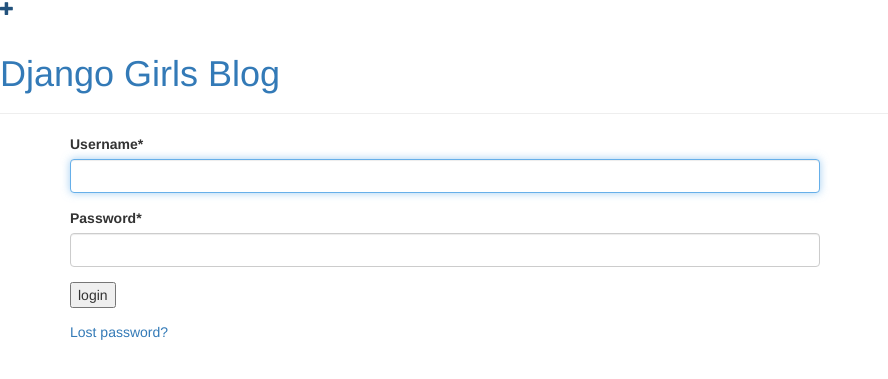
After one commit to mportilla/django_girls_tut, a Django app: page /login/ in a window 1280 px wide. The commit adds this page. Shown: the top 379 px of the page, without its empty margins (0-888 px from the left). Run offline with Django 3.2, Linux system fonts and the light colour scheme; some libraries are stand-ins or nearby versions.

Commit message:
manejo de autenticacion

```diff
--- a/blog/views.py
+++ b/blog/views.py
@@ -2,6 +2,7 @@
 from django.utils import timezone
 from .models import Post,Comment
 from .forms import PostForm,CommentForm
+from django.contrib.auth.decorators import login_required
 
 
 # Create your views here.
@@ -25,6 +26,7 @@
 
         return render(request, 'blog/post_detail.html', {'post': post,'comments':comments,'form':form})
 
+@login_required(login_url='login')
 def post_new(request):
     if request.method == "POST":
         form = PostForm(request.POST)
@@ -38,6 +40,7 @@
         form = PostForm()
     return render(request, 'blog/post_edit.html', {'form': form})
 
+@login_required(login_url='login')
 def post_edit(request, pk):
         post = get_object_or_404(Post, pk=pk)
         if request.method == "POST":
@@ -51,6 +54,8 @@
             form = PostForm(instance=post)
         return render(request, 'blog/post_edit.html', {'form': form})
 
+
+@login_required(login_url='login')
 def post_delete(request,pk):
         post = get_object_or_404(Post, pk=pk)
         post.delete()
--- a/django_tut/settings.py
+++ b/django_tut/settings.py
@@ -27,6 +27,9 @@
 DEBUG = True
 
 ALLOWED_HOSTS = []
+
+LOGIN_REDIRECT_URL = '/'
+
 
 
 # Application definition
--- a/django_tut/templates/base.html
+++ b/django_tut/templates/base.html
@@ -1,10 +1,11 @@
 {% load staticfiles %}
+
 <html>
     <head>
         <title>Django Girls blog</title>
         <link rel="stylesheet" href="//maxcdn.bootstrapcdn.com/bootstrap/3.2.0/css/bootstrap.min.css">
         <link rel="stylesheet" href="//maxcdn.bootstrapcdn.com/bootstrap/3.2.0/css/bootstrap-theme.min.css">
-        <link rel="stylesheet" href="{% static 'css/blog.css' %}">
+        <link rel="stylesheet" href="{% static 'blog.css' %}">
         <link href="http://fonts.googleapis.com/css?family=Lobster&subset=latin,latin-ext" rel="stylesheet" type="text/css">
         <a href="{% url 'blog.views.post_new' %}" class="top-menu"><span class="glyphicon glyphicon-plus"></span></a>
     </head>
--- /dev/null
+++ b/django_tut/templates/registration/login.html
@@ -0,0 +1,31 @@
+{% extends "base.html" %}
+{% load crispy_forms_tags %}
+
+
+{% block content %}
+
+{% if form.errors %}
+<p>Your username and password didn't match. Please try again.</p>
+{% endif %}
+
+{% if next %}
+    {% if user.is_authenticated %}
+    <p>Your account doesn't have access to this page. To proceed,
+    please login with an account that has access.</p>
+    {% else %}
+    <p>Please login to see this page.</p>
+    {% endif %}
+{% endif %}
+
+<form method="post" action="{% url 'django.contrib.auth.views.login' %}">
+{% csrf_token %}
+{{ form | crispy }}
+
+<input type="submit" value="login" />
+<input type="hidden" name="next" value="{{ next }}" />
+</form>
+
+{# Assumes you setup the password_reset view in your URLconf #}
+<p><a href="{% url 'password_reset' %}">Lost password?</a></p>
+
+{% endblock %}
--- a/django_tut/urls.py
+++ b/django_tut/urls.py
@@ -4,4 +4,5 @@
 urlpatterns = [
     url(r'^admin/', include(admin.site.urls)),
     url(r'', include('blog.urls')),
+    url('^',include('django.contrib.auth.urls'))
 ]
```
Also changed, not shown: blog/templates/blog/post_detail.html (+1 -10 lines), blog/templates/blog/snippets/comment.html (added, +12 -0 lines).
